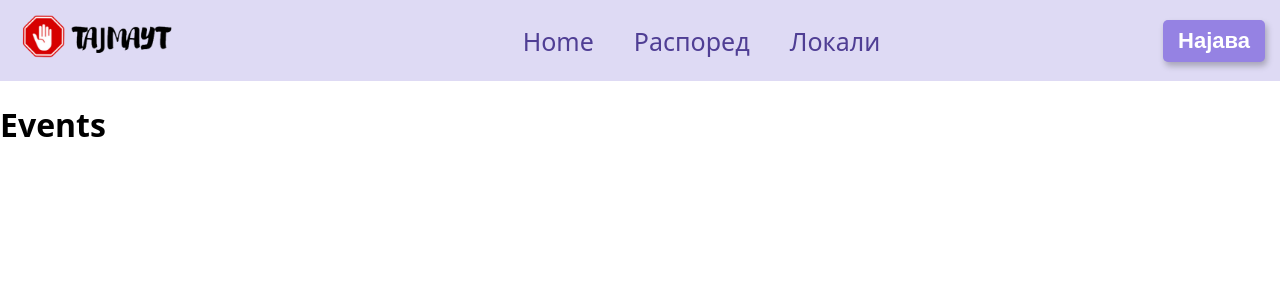
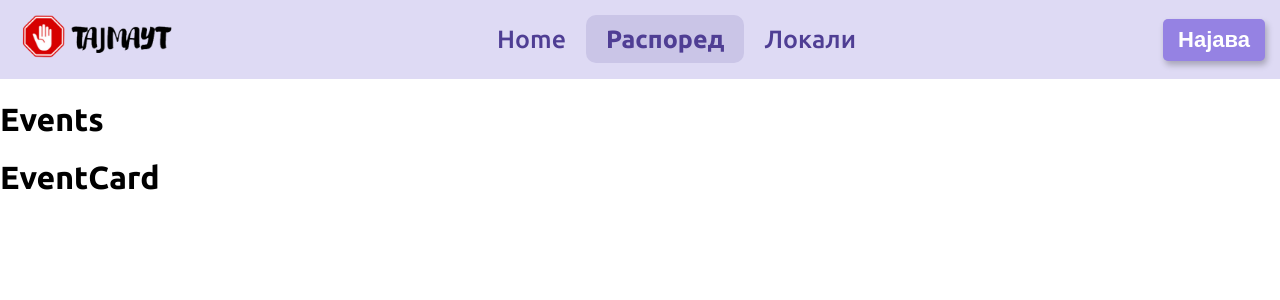
Before and after one commit to petark7/tajmaut, a React (Create React App) app: page /events in a window 1280 px wide. Shown: the top 300 px of the page. Built offline with nearby package versions, Linux system fonts and the light colour scheme; the HTML template or start-up script is replaced by a standard one.

Commit message:
Add font imports

```diff
--- a/public/index.html
+++ b/public/index.html
@@ -1,6 +1,10 @@
 <!DOCTYPE html>
 <html lang="en">
   <head>
+    <link rel="preconnect" href="https://fonts.googleapis.com">
+    <link rel="preconnect" href="https://fonts.gstatic.com" crossorigin>
+    <link href="https://fonts.googleapis.com/css2?family=Ubuntu:wght@300;400;500;700&display=swap" rel="stylesheet">
+
     <meta charset="utf-8" />
     <link rel="icon" href="%PUBLIC_URL%/favicon.ico" />
     <meta name="viewport" content="width=device-width, initial-scale=1" />
@@ -9,35 +13,12 @@
       name="description"
       content="Web site created using create-react-app"
     />
-    <link rel="apple-touch-icon" href="%PUBLIC_URL%/logo192.png" />
-    <!--
-      manifest.json provides metadata used when your web app is installed on a
-      user's mobile device or desktop. See https://developers.google.com/web/fundamentals/web-app-manifest/
-    -->
-    <link rel="manifest" href="%PUBLIC_URL%/manifest.json" />
-    <!--
-      Notice the use of %PUBLIC_URL% in the tags above.
-      It will be replaced with the URL of the `public` folder during the build.
-      Only files inside the `public` folder can be referenced from the HTML.
-
-      Unlike "/favicon.ico" or "favicon.ico", "%PUBLIC_URL%/favicon.ico" will
-      work correctly both with client-side routing and a non-root public URL.
-      Learn how to configure a non-root public URL by running `npm run build`.
-    -->
     <title>React App</title>
   </head>
   <body>
+
     <noscript>You need to enable JavaScript to run this app.</noscript>
     <div id="root"></div>
-    <!--
-      This HTML file is a template.
-      If you open it directly in the browser, you will see an empty page.
 
-      You can add webfonts, meta tags, or analytics to this file.
-      The build step will place the bundled scripts into the <body> tag.
-
-      To begin the development, run `npm start` or `yarn start`.
-      To create a production bundle, use `npm run build` or `yarn build`.
-    -->
   </body>
 </html>
--- /dev/null
+++ b/src/components/EventCard/EventCard.jsx
@@ -0,0 +1,5 @@
+export default function EventCard() {
+    return (
+        <h1>EventCard</h1>
+    )
+}
--- a/src/components/Navbar/Navbar.css
+++ b/src/components/Navbar/Navbar.css
@@ -5,25 +5,17 @@
     background-color: #DEDAF4;
 }
 
-.logo {
+.navbar-logo {
     width: 200px;
+    margin-right: -50px;
 }
 
-ul {
+ .navbar_links {
     list-style-type: none;
-    margin: 0;
-  }
-
-  li {
-    color: green;
-  }
-
-.navbar_links {
     display: flex;
-
     font-size: 25px;
     font-weight: 500;
-}
+  }
 
 .navbar-button_login {
     margin-right: 15px;
--- a/src/components/Navbar/Navbar.jsx
+++ b/src/components/Navbar/Navbar.jsx
@@ -20,7 +20,7 @@ export default function Navbar () {
 
     return (
         <div className="navbar-container">
-                <a href="/"><img className = "logo" href="/" src = {process.env.PUBLIC_URL + '/img/logo.png'}/></a>
+                <a href="/"><img className = "navbar-logo" href="/" src = {process.env.PUBLIC_URL + '/img/logo.png'}/></a>
                 <ul className="navbar_links">
                     <li>
                         <NavLink to="/" style={({isActive}) =>
@@ -31,7 +31,7 @@ export default function Navbar () {
                     </li>
 
                     <li>
-                        <NavLink to="/schedule" style={({isActive}) =>
+                        <NavLink to="/events" style={({isActive}) =>
                                  isActive ? activeStyle : inactiveStyle
                                  }>
                                     Распоред
--- a/src/pages/Events/events.jsx
+++ b/src/pages/Events/events.jsx
@@ -1,8 +1,13 @@
+import EventCard from "../../components/EventCard/EventCard.jsx";
 
 export default function Events() {
+
     return (
         <div className="container--events">
+              <>
               <h1>Events</h1>
+              <EventCard/>
+              </>
         </div>
     );
   };
```
Also changed, not shown: src/components/EventCard/EventCard.css (added).
